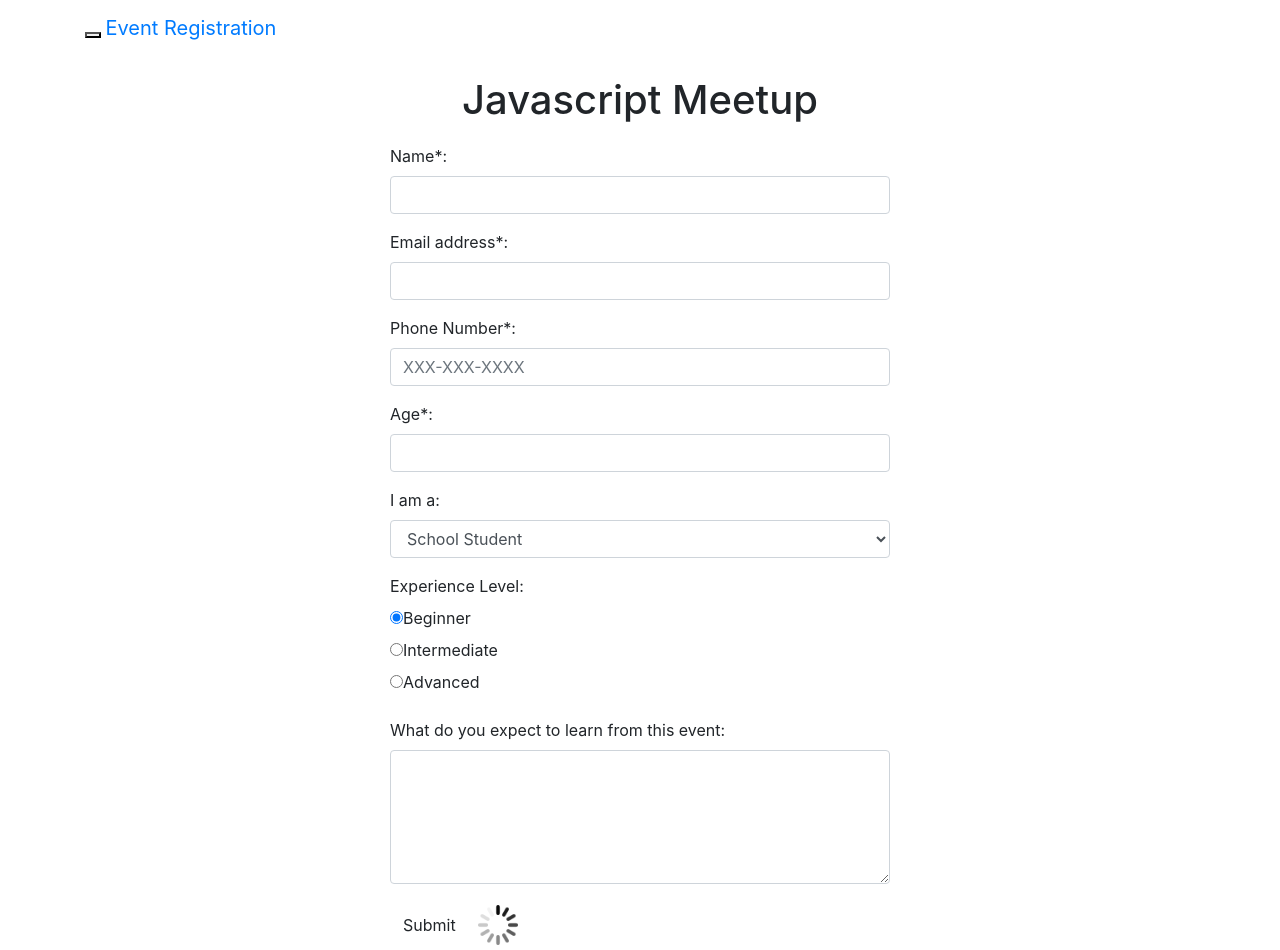
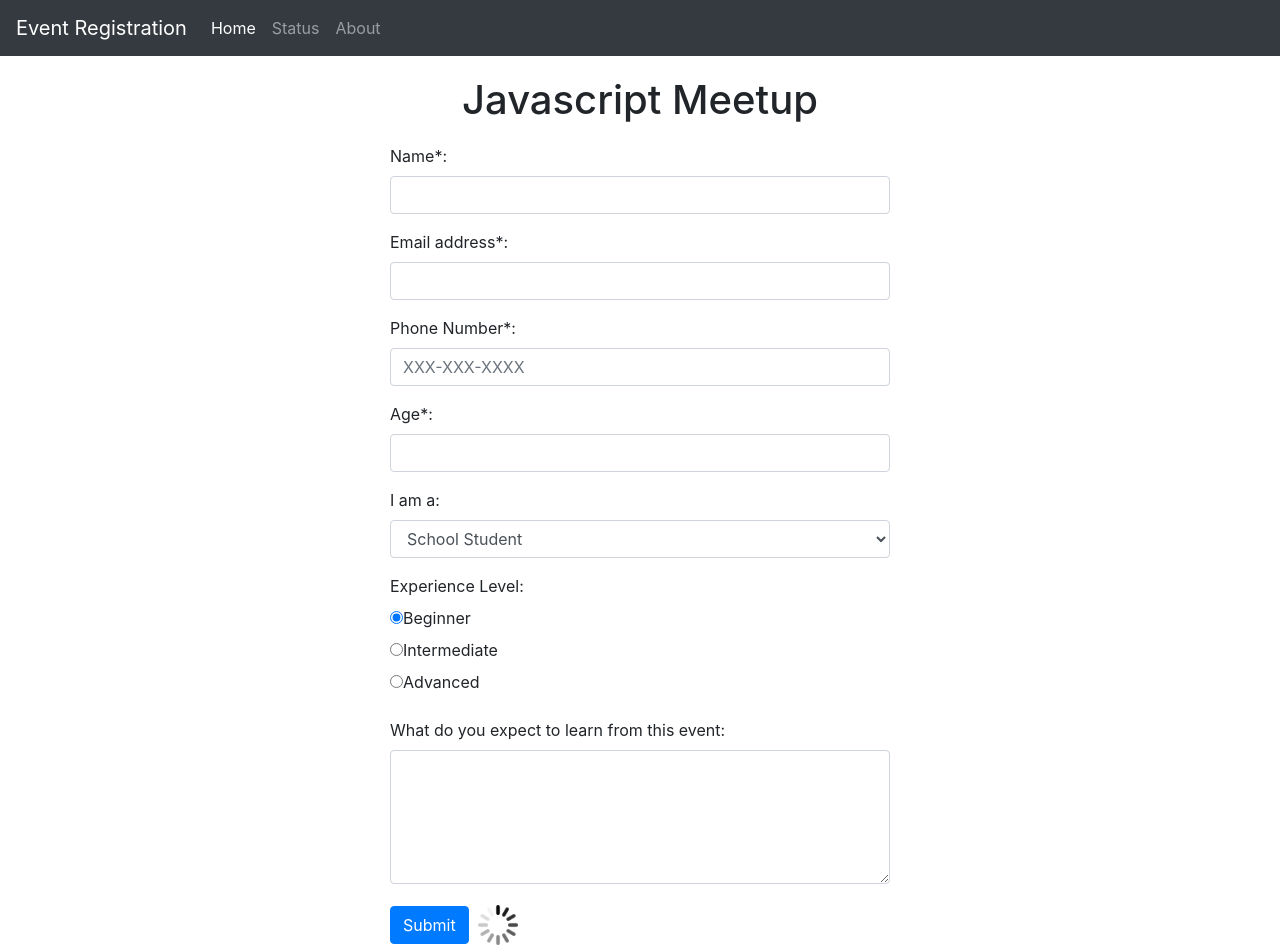
Before and after one commit to momchilmitev/event-registration-app, a website built with webpack: page index.html in a window 1280 px wide. Built offline with nearby package versions, Linux system fonts and the light colour scheme.

Commit message:
added navigation corections

```diff
--- a/index.html
+++ b/index.html
@@ -7,38 +7,39 @@
     <title>Event Registration</title>
     <link
       rel="stylesheet"
+      href="https://stackpath.bootstrapcdn.com/font-awesome/4.7.0/css/font-awesome.min.css"
+    />
+    <link
+      rel="stylesheet"
       href="https://stackpath.bootstrapcdn.com/bootstrap/4.3.1/css/bootstrap.min.css"
       integrity="sha384-ggOyR0iXCbMQv3Xipma34MD+dH/1fQ784/j6cY/iJTQUOhcWr7x9JvoRxT2MZw1T"
       crossorigin="anonymous"
     />
   </head>
   <body>
-    <nav class="navbar navbar-inverse navbar-fixed-top">
-      <div class="container">
-        <div class="navbar-header">
+    <nav class="navbar navbar-expand-lg navbar-dark bg-dark">
+      <a class="navbar-brand" href="/">Event Registration</a>
       <button
+        class="navbar-toggler"
         type="button"
-            class="navbar-toggle collapsed"
         data-toggle="collapse"
         data-target="#navbar"
+        aria-controls="navbar"
         aria-expanded="false"
-            aria-controls="navbar"
+        aria-label="Toggle navigation"
       >
-            <span class="sr-only">Toggle navigation</span>
-            <span class="icon-bar"></span>
-            <span class="icon-bar"></span>
-            <span class="icon-bar"></span>
+        <span class="navbar-toggler-icon"></span>
       </button>
-          <a class="navbar-brand" href="/">Event Registration</a>
-        </div>
       <div id="navbar" class="collapse navbar-collapse">
-          <ul class="nav navbar-nav">
-            <li class="active"><a href="/">Home</a></li>
-            <li><a href="status.html">Status</a></li>
-            <li><a href="about.html">About</a></li>
+        <ul class="navbar-nav">
+          <li class="nav-item active"><a class="nav-link" href="/">Home</a></li>
+          <li class="nav-item">
+            <a class="nav-link" href="status.html">Status</a>
+          </li>
+          <li class="nav-item">
+            <a class="nav-link" href="about.html">About</a>
+          </li>
         </ul>
-        </div>
-        <!--/.nav-collapse -->
       </div>
     </nav>
     <div class="container">
@@ -133,7 +134,7 @@
               id="comment"
             ></textarea>
           </div>
-          <button id="submit" type="submit" class="btn btn-default">
+          <button id="submit" type="submit" class="btn btn-primary">
             Submit
           </button>
           <img
```
Lines whose indentation alone changed are shown as unchanged.
